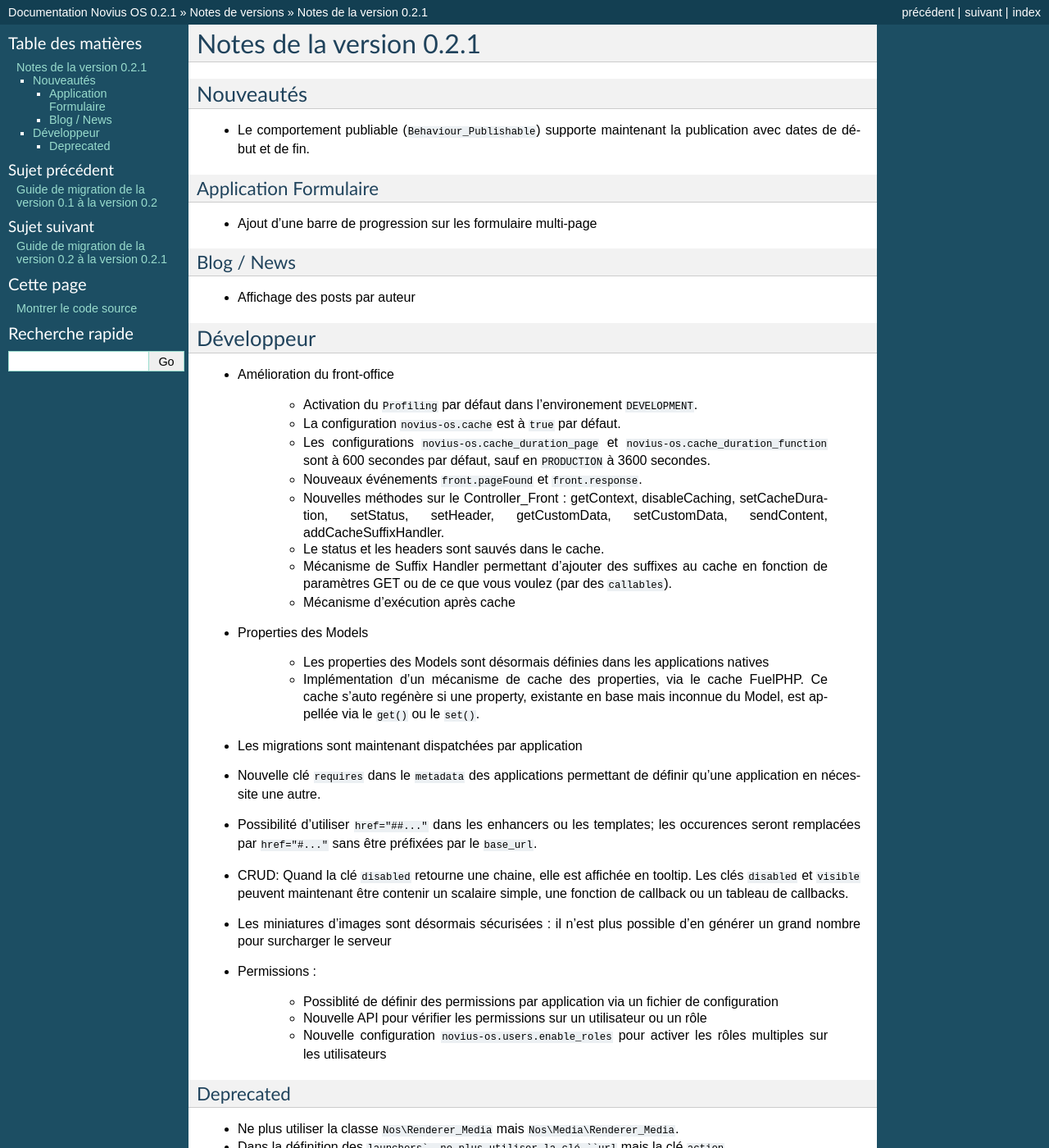
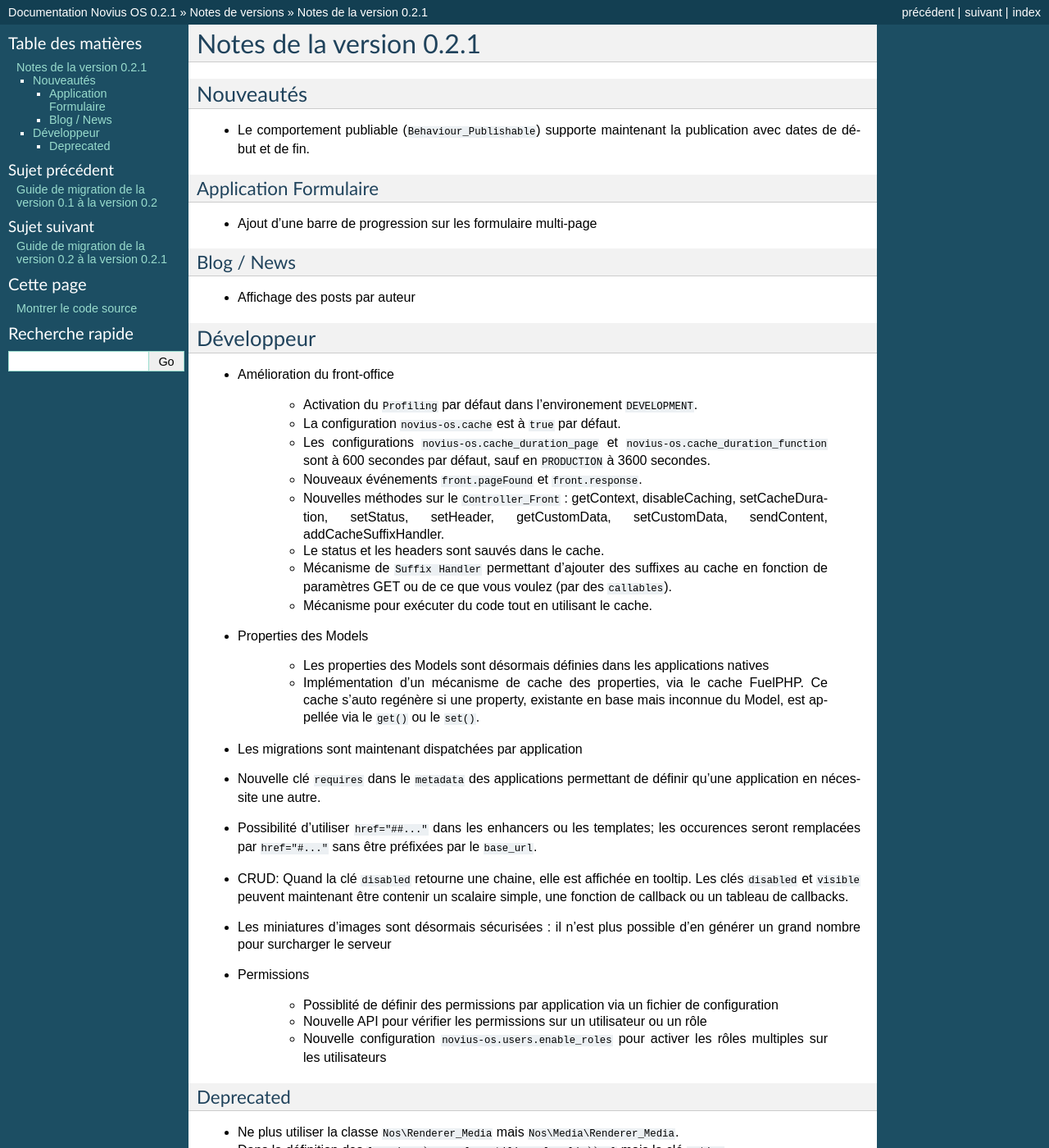
Before and after one commit to vrcAlbert/documentation-api, a Sphinx documentation site: the page built from source/release/0.2.1.rst, in a window 1280 px wide and 1400 px high. Shown: the whole window at 82% size. Built offline with Sphinx 7.4.7, drawn with Linux system fonts in a browser that asks for light colours.

Commit message:
Fixes in release notes

```diff
--- a/source/release/0.2.1.rst
+++ b/source/release/0.2.1.rst
@@ -25,10 +25,10 @@
     * La configuration ``novius-os.cache`` est à ``true`` par défaut.
     * Les configurations ``novius-os.cache_duration_page`` et ``novius-os.cache_duration_function`` sont à 600 secondes par défaut, sauf en ``PRODUCTION`` à 3600 secondes.
     * Nouveaux événements ``front.pageFound`` et ``front.response``.
-    * Nouvelles méthodes sur le Controller_Front : getContext, disableCaching, setCacheDuration, setStatus, setHeader, getCustomData, setCustomData, sendContent, addCacheSuffixHandler.
+    * Nouvelles méthodes sur le ``Controller_Front`` : getContext, disableCaching, setCacheDuration, setStatus, setHeader, getCustomData, setCustomData, sendContent, addCacheSuffixHandler.
     * Le status et les headers sont sauvés dans le cache.
-    * Mécanisme de Suffix Handler permettant d'ajouter des suffixes au cache en fonction de paramètres GET ou de ce que vous voulez (par des ``callables``).
-    * Mécanisme d'exécution après cache
+    * Mécanisme de ``Suffix Handler`` permettant d'ajouter des suffixes au cache en fonction de paramètres GET ou de ce que vous voulez (par des ``callables``).
+    * Mécanisme pour exécuter du code tout en utilisant le cache.
 
 * Properties des Models
 
@@ -43,7 +43,7 @@
 * Les miniatures d'images sont désormais sécurisées : il n'est plus possible d'en générer un grand nombre pour surcharger le serveur
 
 
-* Permissions :
+* Permissions
 
     * Possiblité de  définir des permissions par application via un fichier de configuration
     * Nouvelle API pour vérifier les permissions sur un utilisateur ou un rôle
```
